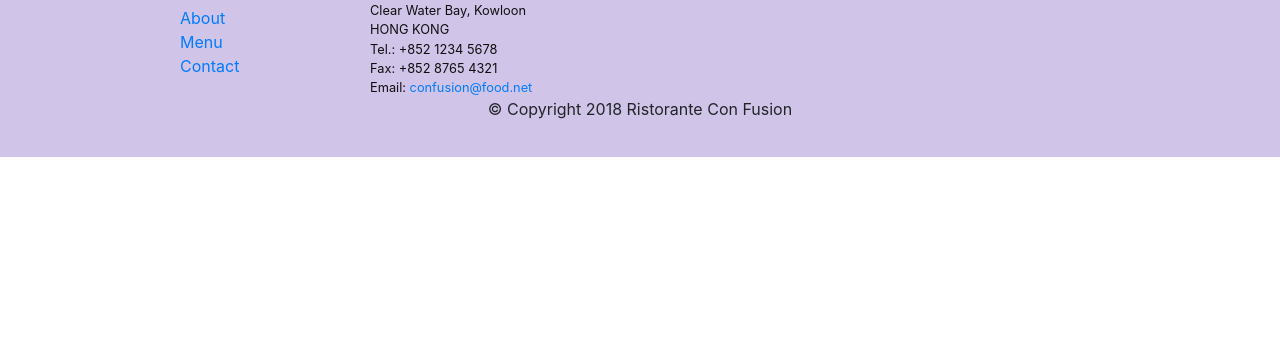
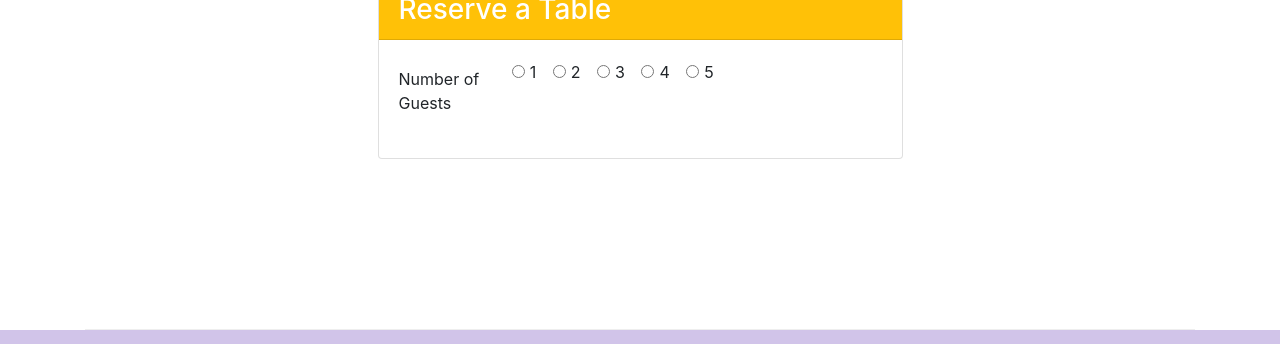
Before and after one commit to vitran96/webtool-excercise, a website: page conFusion/index.html in a window 1280 px wide. Shown: the part 1604-1948 px from the top of the page. Before the commit the page ends 1761 px from the top, so only its background shows below. Drawn offline with nearby package versions, Linux system fonts and the light colour scheme.

Commit message:
create reserve table form and 1st row

```diff
--- a/conFusion/index.html
+++ b/conFusion/index.html
@@ -92,6 +92,45 @@
                 </div>
             </div>
         </div>
+
+        <div class="row row-content justify-content-center">
+            <div class="col-12 col-sm-12 col-md-6">
+                <div class="card">
+                    <h3 class="card-header bg-warning text-white">Reserve a Table</h3>
+                    <div class="card-body">
+                        <div>
+                            <form>
+                                <div class="form-group row">
+                                    <label for="radio-num-of-guests" class="col-md-3 col-form-label">Number of Guests</label>
+                                    <div>
+                                        <div class="form-check form-check-inline">
+                                            <input type="radio" id="radio-num-of-guests1" name="numOfGuests" class="form-check-input">
+                                            <label for="radio-num-of-guests1" class="form-check-label">1</label>
+                                        </div>
+                                        <div class="form-check form-check-inline">
+                                            <input type="radio" id="radio-num-of-guests2" name="numOfGuests" class="form-check-input">
+                                            <label for="radio-num-of-guests2" class="form-check-label">2</label>
+                                        </div>
+                                        <div class="form-check form-check-inline">
+                                            <input type="radio" id="radio-num-of-guests3" name="numOfGuests" class="form-check-input">
+                                            <label for="radio-num-of-guests3" class="form-check-label">3</label>
+                                        </div>
+                                        <div class="form-check form-check-inline">
+                                            <input type="radio" id="radio-num-of-guests4" name="numOfGuests" class="form-check-input">
+                                            <label for="radio-num-of-guests4" class="form-check-label">4</label>
+                                        </div>
+                                        <div class="form-check form-check-inline">
+                                            <input type="radio" id="radio-num-of-guests5" name="numOfGuests" class="form-check-input">
+                                            <label for="radio-num-of-guests5" class="form-check-label">5</label>
+                                        </div>
+                                    </div>
+                                </div>
+                            </form>
+                        </div>
+                    </div>
+                </div>
+            </div>
+        </div>
     </div>
 
     <footer class="footer">
```
